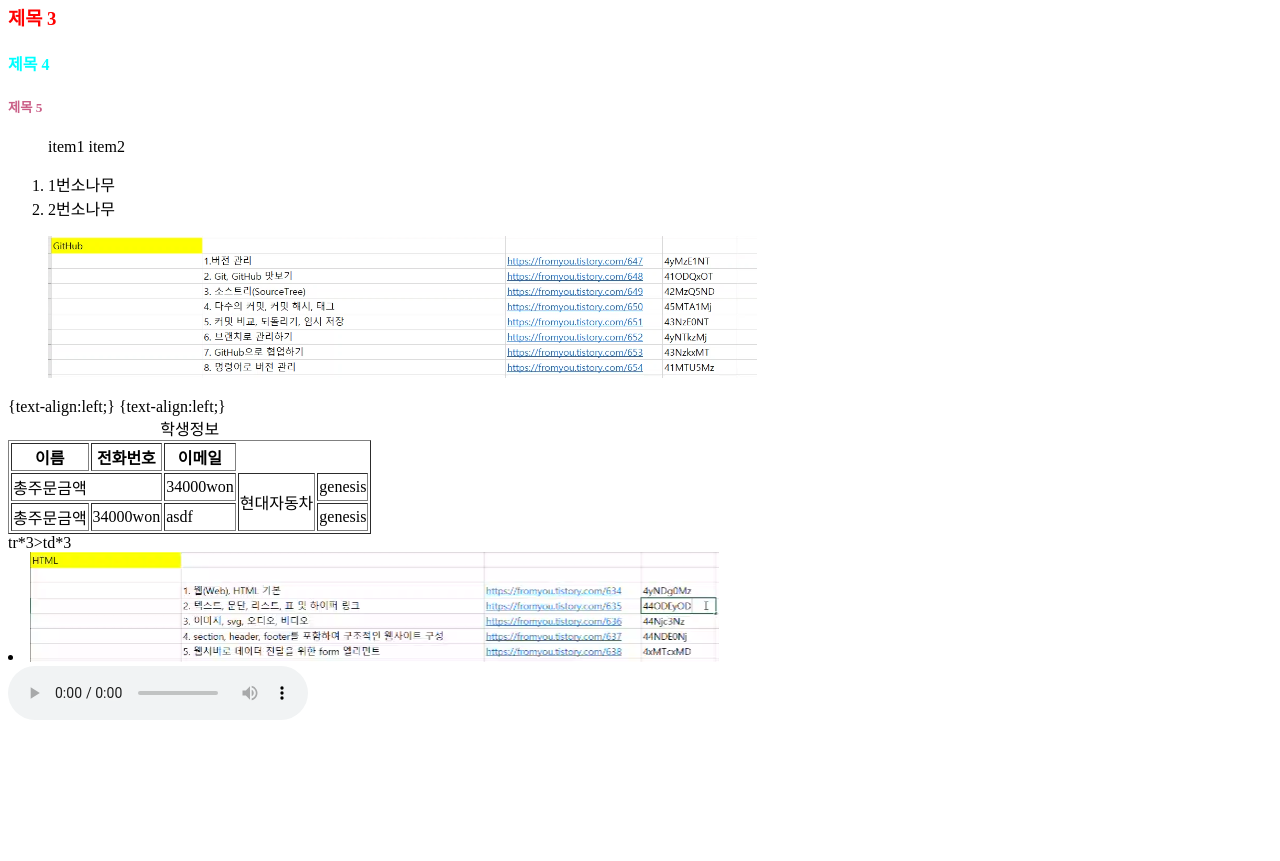
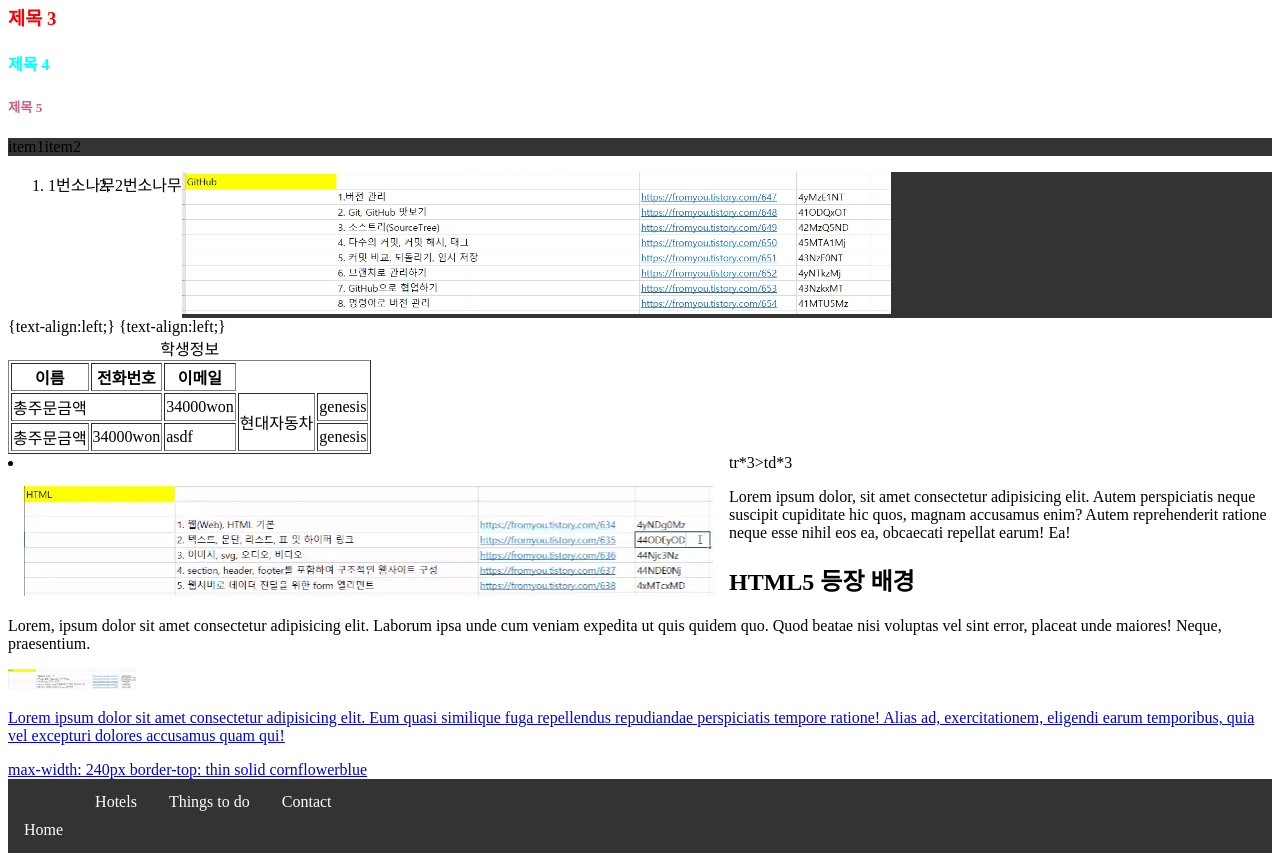
Before and after one commit to Docnamu/test-repo, a plain HTML site: page HTML/First/4_5_2d.html in a window 1280 px wide. Shown: the part 315-1176 px from the top of the page. Before the commit the page ends 1047 px from the top, so only its background shows below. Drawn offline with Linux system fonts and the light colour scheme.

Commit message:
막정리

```diff
--- a/HTML/First/index.html
+++ b/HTML/First/4_5_2d.html
@@ -78,8 +78,58 @@ tr*3>td*3
     <source srcset="사본 -html.png" media="min-width:900px"/>
 </picture>
 
-<audio src="D:\git\testrepo\HTML\First\03. 챠우챠우-아무리 애를 쓰고 막아보려 해도 너의 목소리가 들려.mp3" controls autoplay></audio>
+<audio src="03. 챠우챠우-아무리 애를 쓰고 막아보려 해도 너의 목소리가 들려.mp3"></audio>
 </div>
+
+<div class="mainContent">
+    <p class="abstract">Lorem ipsum dolor, sit amet consectetur adipisicing elit. Autem perspiciatis neque suscipit cupiditate hic quos, magnam accusamus enim? Autem reprehenderit ratione neque esse nihil eos ea, obcaecati repellat earum! Ea!</p>
+    <section>
+        <h2>HTML5 등장 배경</h2>
+        <p>Lorem, ipsum dolor sit amet consectetur adipisicing elit. Laborum ipsa unde cum veniam expedita ut quis quidem quo. Quod beatae nisi voluptas vel sint error, placeat unde maiores! Neque, praesentium.</p>
+    <aside class="rightBar"> <a href="http://www.royalpalace.go.kr/">
+    <img src="사본 -html.png" width="128px" </a> </aside>
+    </section>
+</div>
+
+
+
+<p> Lorem ipsum dolor sit amet consectetur adipisicing elit. Eum quasi similique fuga repellendus repudiandae perspiciatis tempore ratione! Alias ad, exercitationem, eligendi earum temporibus, quia vel excepturi dolores accusamus quam qui!</p>
+<aside>
+    max-width: 240px
+    border-top: thin solid cornflowerblue
+</aside>
+
+<header>
+    <nav>
+        <ul>
+            <li> <a href="#home">Home</a></li>
+            <li><a href="https://www.tripadvisor.com/Hotels">Hotels</a></li>
+            <li><a href="#attractions">Things to do</a></li>
+            <li><a href="#contact">Contact</a></li>
+            <li></li>
+        </ul>
+    </nav>
+    <style>
+        ul{
+            list-style-type:none;
+            margin:0;
+            padding: 0;
+            overflow: hidden;
+            background-color: #333;
+        }
+        li {float: left;}
+
+        li a{
+            display:block;
+            color: white;
+            text-align: center;
+            padding: 14px 16px;
+            text-decoration: none;
+        }
+
+        li a:hover {background-color: aquamarine;}
+    </style>
+</header>
 
 </body>
 </html>
```
Also changed, not shown: 1 other file.
